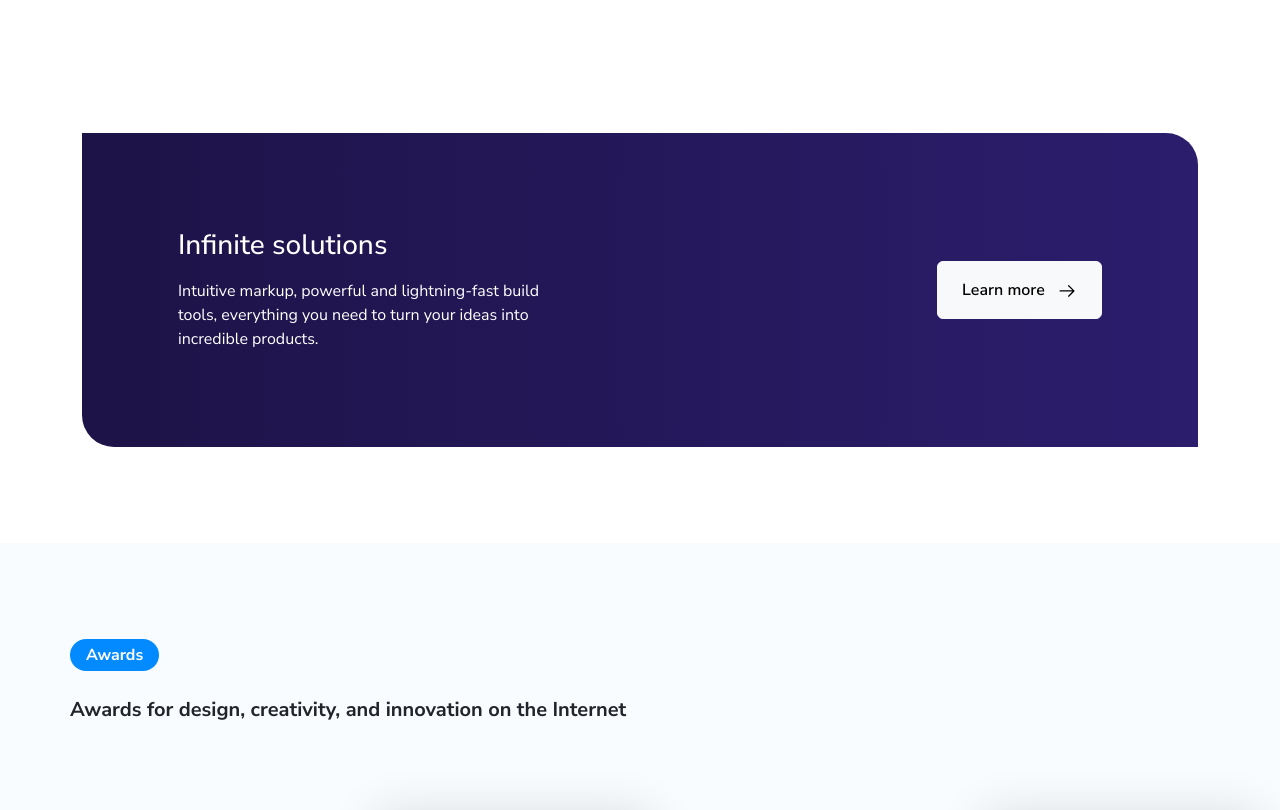
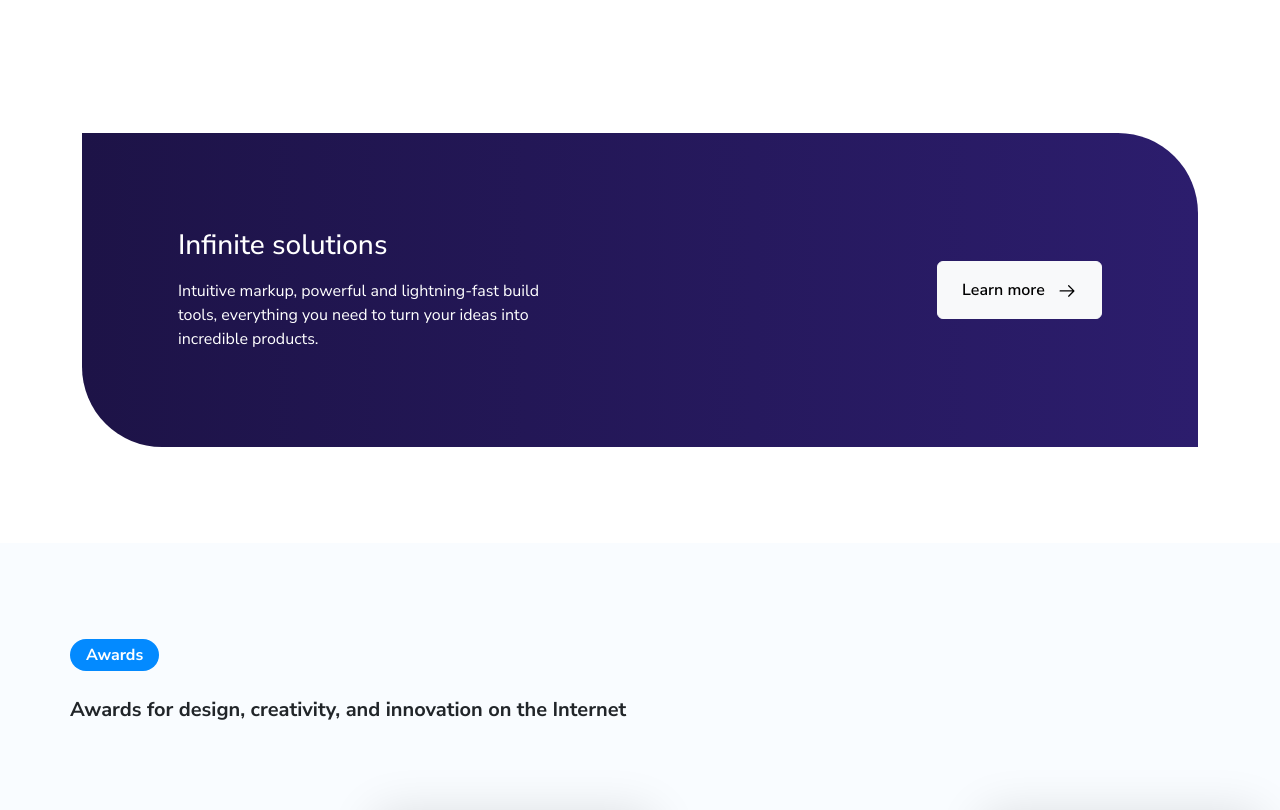
Before and after one commit to xprenk/odoo-design-exercise, a website built with Vite: page src/index.html in a window 1280 px wide. Shown: the part 3640-4450 px from the top of the page. Built offline with nearby package versions, Linux system fonts and the light colour scheme.

Commit message:
fix background radius values from solutions

```diff
--- a/src/index.html
+++ b/src/index.html
@@ -678,7 +678,7 @@
 		<section class="container text-white">
 			<div
 				class="d-flex flex-column flex-md-row justify-content-between align-items-center gap-4 my-6 py-5 py-md-6 px-4 px-md-6"
-				style="background: linear-gradient(0.25turn, #1d1347, #2c1d6d); border-radius: 0 2rem 0 2rem"
+				style="background: linear-gradient(0.25turn, #1d1347, #2c1d6d); border-radius: 0 5rem 0 5rem"
 			>
 				<div class="col-12 col-md-5 text-center text-md-start">
 					<h3 class="mb-3">Infinite solutions</h3>
```
